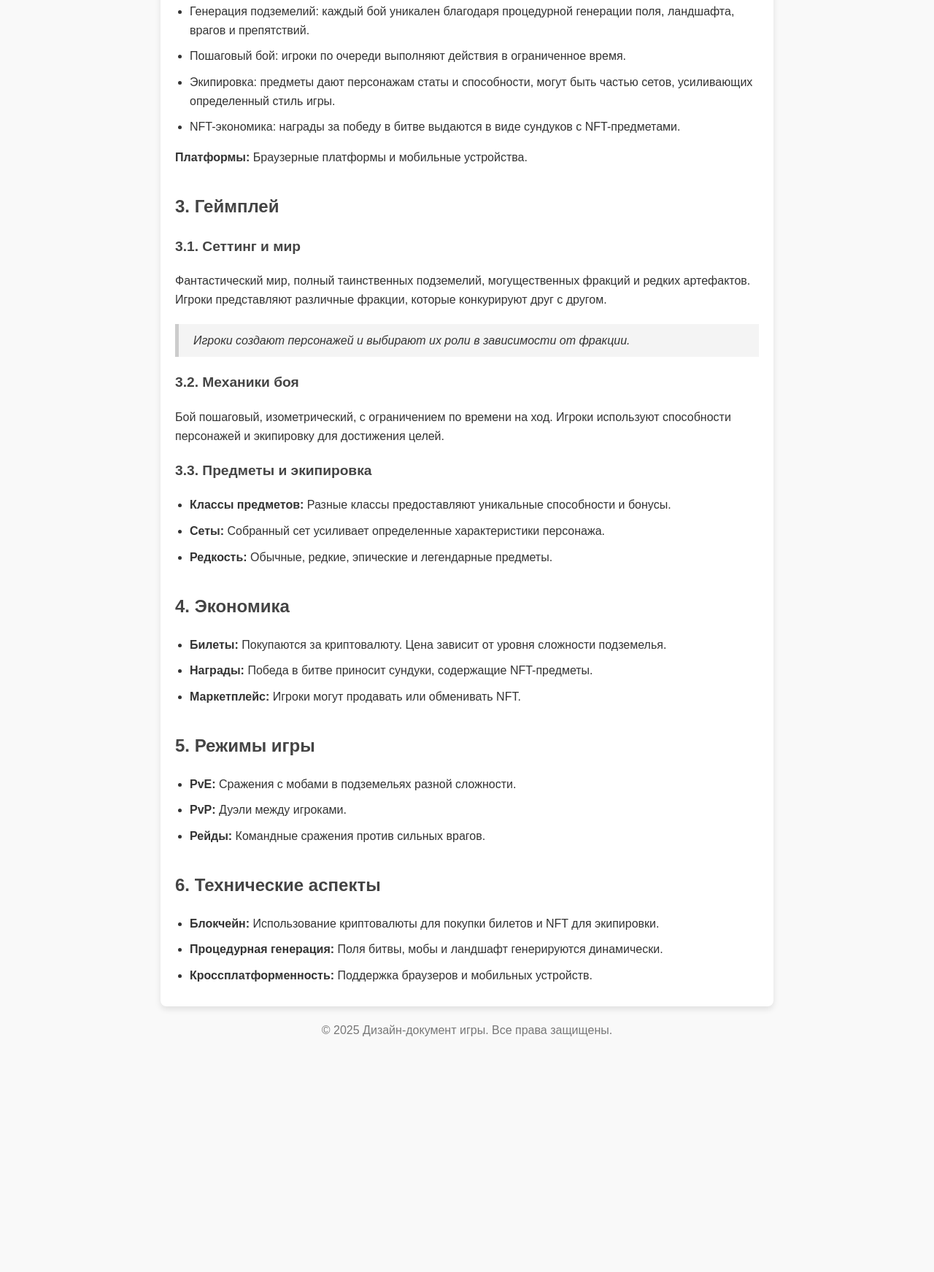
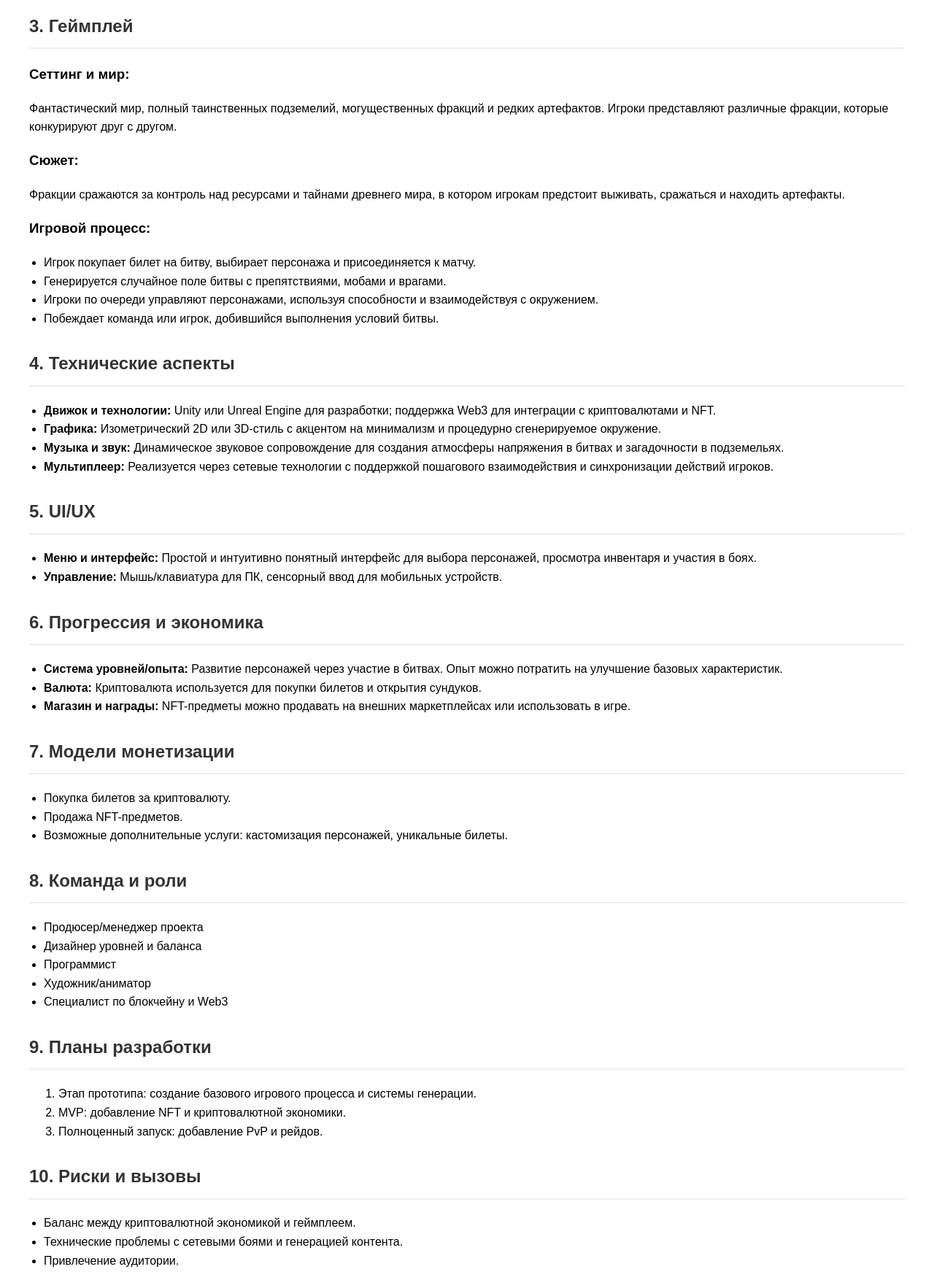
Before and after one commit to Soullnik/GameDesignDoc, a plain HTML site: page index.html in a window 1280 px wide. Shown: the part 814-2557 px from the top of the page at 73% size. Before the commit the page ends 2259 px from the top, so only its background shows below. Drawn offline with Linux system fonts and the light colour scheme.

Commit message:
Update index.html

```diff
--- a/index.html
+++ b/index.html
@@ -1,7 +1,7 @@
 <!DOCTYPE html>
 <html lang="ru">
+
 <head>
-    <base href="/">
     <meta charset="UTF-8">
     <meta name="viewport" content="width=device-width, initial-scale=1.0">
     <title>Дизайн-документ игры</title>
@@ -9,138 +9,162 @@
         body {
             font-family: Arial, sans-serif;
             line-height: 1.6;
-            margin: 0;
-            padding: 0;
-            background-color: #f9f9f9;
+            max-width: 1200px;
+            margin: 0 auto;
+            padding: 20px;
+        }
+
+        h1,
+        h2 {
             color: #333;
         }
-        header {
-            background-color: #333;
-            color: #fff;
-            padding: 20px 0;
-            text-align: center;
+
+        h2 {
+            border-bottom: 2px solid #eee;
+            padding-bottom: 10px;
         }
-        main {
-            max-width: 800px;
-            margin: 20px auto;
-            padding: 20px;
-            background: #fff;
-            box-shadow: 0 4px 8px rgba(0, 0, 0, 0.1);
-            border-radius: 8px;
-        }
-        h1, h2, h3 {
-            color: #444;
-        }
-        h1 {
-            font-size: 2em;
-            margin-bottom: 0.5em;
-        }
-        h2 {
-            font-size: 1.5em;
-            margin-top: 1.5em;
-        }
-        h3 {
-            font-size: 1.2em;
-            margin-top: 1em;
-        }
+
         ul {
             padding-left: 20px;
-            margin: 10px 0;
         }
-        li {
-            margin-bottom: 10px;
-        }
-        code {
-            background: #f4f4f4;
-            padding: 2px 4px;
-            border-radius: 4px;
-            font-size: 0.9em;
-            color: #c7254e;
-        }
-        blockquote {
-            margin: 20px 0;
-            padding: 10px 20px;
-            background: #f4f4f4;
-            border-left: 5px solid #ccc;
-            font-style: italic;
-        }
-        pre {
-            background: #f4f4f4;
-            padding: 10px;
-            border-radius: 4px;
-            overflow-x: auto;
-        }
-        footer {
-            text-align: center;
-            margin: 20px 0;
-            color: #777;
+
+        .section {
+            margin-bottom: 30px;
         }
     </style>
 </head>
+
 <body>
-<header>
     <h1>Дизайн-документ игры</h1>
-</header>
-<main>
+
+    <div class="section">
         <h2>1. Введение</h2>
         <ul>
             <li><strong>Название игры:</strong> (пока не выбрано)</li>
-        <li><strong>Краткое описание:</strong> Игра в фантастическом сеттинге, где игрок создает персонажей, сражается в пошаговых многопользовательских битвах в процедурно сгенерированных подземельях и получает NFT-предметы в качестве наград.</li>
-        <li><strong>Целевая аудитория:</strong> Любители многопользовательских стратегий, игр с элементами блокчейна (NFT, криптовалюта), а также поклонники пошаговых RPG.</li>
-        <li><strong>Жанр:</strong> Пошаговая многопользовательская изометрическая RPG с элементами генерации контента и NFT.</li>
-        <li><strong>Цель игры:</strong> Создавать сильных персонажей, участвовать в битвах, побеждать в PvE и PvP режимах, а также собирать ценные NFT-предметы.</li>
+            <li><strong>Краткое описание:</strong> Игра в фантастическом сеттинге, где игрок создает персонажей,
+                сражается в пошаговых многопользовательских битвах в процедурно сгенерированных подземельях и получает
+                NFT-предметы в качестве наград.</li>
+            <li><strong>Целевая аудитория:</strong> Любители многопользовательских стратегий, игр с элементами блокчейна
+                (NFT, криптовалюта), а также поклонники пошаговых RPG.</li>
+            <li><strong>Жанр:</strong> Пошаговая многопользовательская изометрическая RPG с элементами генерации
+                контента и NFT.</li>
+            <li><strong>Цель игры:</strong> Создавать сильных персонажей, участвовать в битвах, побеждать в PvE и PvP
+                режимах, а также собирать ценные NFT-предметы.</li>
         </ul>
+    </div>
 
+    <div class="section">
         <h2>2. Концепция и особенности</h2>
-    <p><strong>Идея:</strong> Игроки создают и развивают уникальных персонажей, выбирают фракции, сражаются в битвах разной сложности, используя экипировку и тактику, чтобы побеждать врагов и соперников. NFT-предметы, полученные в игре, можно использовать, обменивать или продавать.</p>
+        <h3>Идея:</h3>
+        <p>Игроки создают и развивают уникальных персонажей, выбирают фракции, сражаются в битвах разной сложности,
+            используя экипировку и тактику, чтобы побеждать врагов и соперников. NFT-предметы, полученные в игре, можно
+            использовать, обменивать или продавать.</p>
+
+        <h3>Основные механики:</h3>
         <ul>
             <li>Создание персонажа: выбор имени, пола, фракции.</li>
             <li>Система билетов: игрок покупает билет на битву за криптовалюту. Цена зависит от сложности.</li>
-        <li>Генерация подземелий: каждый бой уникален благодаря процедурной генерации поля, ландшафта, врагов и препятствий.</li>
+            <li>Генерация подземелий: каждый бой уникален благодаря процедурной генерации поля, ландшафта, врагов и
+                препятствий.</li>
             <li>Пошаговый бой: игроки по очереди выполняют действия в ограниченное время.</li>
-        <li>Экипировка: предметы дают персонажам статы и способности, могут быть частью сетов, усиливающих определенный стиль игры.</li>
+            <li>Экипировка: предметы дают персонажам статы и способности, могут быть частью сетов, усиливающих
+                определенный стиль игры.</li>
             <li>NFT-экономика: награды за победу в битве выдаются в виде сундуков с NFT-предметами.</li>
         </ul>
+
         <p><strong>Платформы:</strong> Браузерные платформы и мобильные устройства.</p>
+    </div>
 
+    <div class="section">
         <h2>3. Геймплей</h2>
-    <h3>3.1. Сеттинг и мир</h3>
-    <p>Фантастический мир, полный таинственных подземелий, могущественных фракций и редких артефактов. Игроки представляют различные фракции, которые конкурируют друг с другом.</p>
-    <blockquote>Игроки создают персонажей и выбирают их роли в зависимости от фракции.</blockquote>
+        <h3>Сеттинг и мир:</h3>
+        <p>Фантастический мир, полный таинственных подземелий, могущественных фракций и редких артефактов. Игроки
+            представляют различные фракции, которые конкурируют друг с другом.</p>
 
-    <h3>3.2. Механики боя</h3>
-    <p>Бой пошаговый, изометрический, с ограничением по времени на ход. Игроки используют способности персонажей и экипировку для достижения целей.</p>
+        <h3>Сюжет:</h3>
+        <p>Фракции сражаются за контроль над ресурсами и тайнами древнего мира, в котором игрокам предстоит выживать,
+            сражаться и находить артефакты.</p>
 
-    <h3>3.3. Предметы и экипировка</h3>
+        <h3>Игровой процесс:</h3>
         <ul>
-        <li><strong>Классы предметов:</strong> Разные классы предоставляют уникальные способности и бонусы.</li>
-        <li><strong>Сеты:</strong> Собранный сет усиливает определенные характеристики персонажа.</li>
-        <li><strong>Редкость:</strong> Обычные, редкие, эпические и легендарные предметы.</li>
+            <li>Игрок покупает билет на битву, выбирает персонажа и присоединяется к матчу.</li>
+            <li>Генерируется случайное поле битвы с препятствиями, мобами и врагами.</li>
+            <li>Игроки по очереди управляют персонажами, используя способности и взаимодействуя с окружением.</li>
+            <li>Побеждает команда или игрок, добившийся выполнения условий битвы.</li>
         </ul>
+    </div>
 
-    <h2>4. Экономика</h2>
+    <div class="section">
+        <h2>4. Технические аспекты</h2>
         <ul>
-        <li><strong>Билеты:</strong> Покупаются за криптовалюту. Цена зависит от уровня сложности подземелья.</li>
-        <li><strong>Награды:</strong> Победа в битве приносит сундуки, содержащие NFT-предметы.</li>
-        <li><strong>Маркетплейс:</strong> Игроки могут продавать или обменивать NFT.</li>
+            <li><strong>Движок и технологии:</strong> Unity или Unreal Engine для разработки; поддержка Web3 для
+                интеграции с криптовалютами и NFT.</li>
+            <li><strong>Графика:</strong> Изометрический 2D или 3D-стиль с акцентом на минимализм и процедурно
+                сгенерируемое окружение.</li>
+            <li><strong>Музыка и звук:</strong> Динамическое звуковое сопровождение для создания атмосферы напряжения в
+                битвах и загадочности в подземельях.</li>
+            <li><strong>Мультиплеер:</strong> Реализуется через сетевые технологии с поддержкой пошагового
+                взаимодействия и синхронизации действий игроков.</li>
         </ul>
+    </div>
 
-    <h2>5. Режимы игры</h2>
+    <div class="section">
+        <h2>5. UI/UX</h2>
         <ul>
-        <li><strong>PvE:</strong> Сражения с мобами в подземельях разной сложности.</li>
-        <li><strong>PvP:</strong> Дуэли между игроками.</li>
-        <li><strong>Рейды:</strong> Командные сражения против сильных врагов.</li>
+            <li><strong>Меню и интерфейс:</strong> Простой и интуитивно понятный интерфейс для выбора персонажей,
+                просмотра инвентаря и участия в боях.</li>
+            <li><strong>Управление:</strong> Мышь/клавиатура для ПК, сенсорный ввод для мобильных устройств.</li>
         </ul>
+    </div>
 
-    <h2>6. Технические аспекты</h2>
+    <div class="section">
+        <h2>6. Прогрессия и экономика</h2>
         <ul>
-        <li><strong>Блокчейн:</strong> Использование криптовалюты для покупки билетов и NFT для экипировки.</li>
-        <li><strong>Процедурная генерация:</strong> Поля битвы, мобы и ландшафт генерируются динамически.</li>
-        <li><strong>Кроссплатформенность:</strong> Поддержка браузеров и мобильных устройств.</li>
+            <li><strong>Система уровней/опыта:</strong> Развитие персонажей через участие в битвах. Опыт можно потратить
+                на улучшение базовых характеристик.</li>
+            <li><strong>Валюта:</strong> Криптовалюта используется для покупки билетов и открытия сундуков.</li>
+            <li><strong>Магазин и награды:</strong> NFT-предметы можно продавать на внешних маркетплейсах или
+                использовать в игре.</li>
         </ul>
-</main>
-<footer>
-    <p>&copy; 2025 Дизайн-документ игры. Все права защищены.</p>
-</footer>
+    </div>
+
+    <div class="section">
+        <h2>7. Модели монетизации</h2>
+        <ul>
+            <li>Покупка билетов за криптовалюту.</li>
+            <li>Продажа NFT-предметов.</li>
+            <li>Возможные дополнительные услуги: кастомизация персонажей, уникальные билеты.</li>
+        </ul>
+    </div>
+
+    <div class="section">
+        <h2>8. Команда и роли</h2>
+        <ul>
+            <li>Продюсер/менеджер проекта</li>
+            <li>Дизайнер уровней и баланса</li>
+            <li>Программист</li>
+            <li>Художник/аниматор</li>
+            <li>Специалист по блокчейну и Web3</li>
+        </ul>
+    </div>
+
+    <div class="section">
+        <h2>9. Планы разработки</h2>
+        <ol>
+            <li>Этап прототипа: создание базового игрового процесса и системы генерации.</li>
+            <li>MVP: добавление NFT и криптовалютной экономики.</li>
+            <li>Полноценный запуск: добавление PvP и рейдов.</li>
+        </ol>
+    </div>
+
+    <div class="section">
+        <h2>10. Риски и вызовы</h2>
+        <ul>
+            <li>Баланс между криптовалютной экономикой и геймплеем.</li>
+            <li>Технические проблемы с сетевыми боями и генерацией контента.</li>
+            <li>Привлечение аудитории.</li>
+        </ul>
+    </div>
 </body>
+
 </html>
```
Lines whose indentation alone changed are shown as unchanged.
